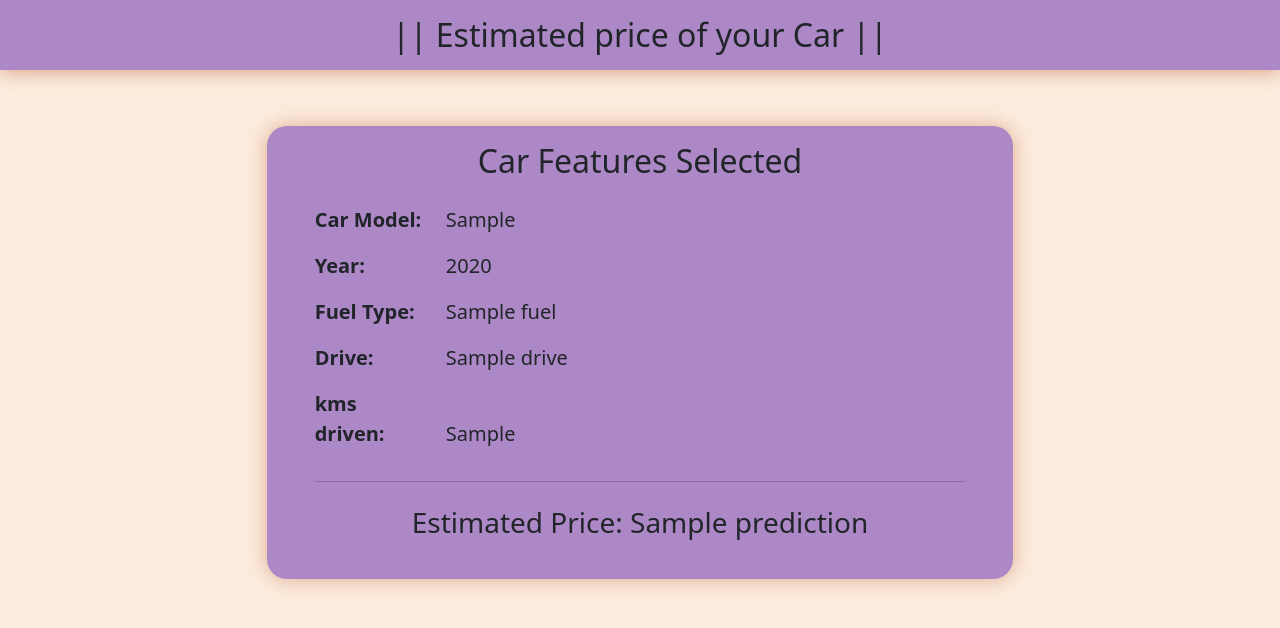
After one commit to chirag-dudhrejia/car_price_predictior, a Flask app: template templates/prediction_page.html in a window 1280 px wide. The commit adds this page. Shown: the top 628 px of the page. Run offline with Flask 3, Linux system fonts and the light colour scheme; the template is opened without the code that fills it: most values are stand-ins (such as "Sample title", 1, 10 or a date in 2020); parts of the project's set-up code (start-up, migrations or seed data) failed here and were passed over.

Commit message:
prediction page improvement

```diff
--- a/app.py
+++ b/app.py
@@ -33,18 +33,17 @@ def perform_prediction():
     fuel = values["fuel_type"]
     drive = values["drive"]
     kms_driven = values["km_travelled"]
-    all_data_list = get_all_data()
 
     prediction = model.predict(pd.DataFrame(data=[[car_model, year, kms_driven, fuel, drive]],
                                             columns=["Car_name", "Year", "Distance", "Fuel_type", "Drive"]))
     prediction = round(prediction[0])
-    return render_template("index.html",
+    return render_template("prediction_page.html",
                            prediction=prediction,
-                           car_names=all_data_list[0],
-                           years=all_data_list[1],
-                           distance=all_data_list[2],
-                           fuel_type=all_data_list[3],
-                           drive=all_data_list[4])
+                           car_model=car_model,
+                           year=year,
+                           fuel=fuel,
+                           drive=drive,
+                           kms_driven=kms_driven)
 
 
 def get_all_data():
--- a/static/css/style.css
+++ b/static/css/style.css
@@ -11,15 +11,33 @@ body {
     background-color: #AD88C6;
     /* border-bottom: 1px solid orangered; */
     box-shadow: 0px 0px 20px 0px rgba(168, 54, 13, 0.495);
-    color: antiquewhite;
+    /* color: antiquewhite; */
 }
 
 
 .btn {
-    background-color: #BC7FCD;
+    background-color: #edadff;
     transition: all 0.2s;
 }
 
 .btn:hover {
     background-color: #86469C;
 }
+
+.prediction-card {
+    background-color: #AD88C6;
+    border-radius: 20px;
+    box-shadow: 0px 0px 20px 0px rgba(168, 54, 13, 0.362);
+}
+
+.prediction-card div {
+    font-size: 20px;
+    /* border: 2px solid blue; */
+}
+
+.prediction-card p {
+    display: inline-block;
+    font-weight: bold;
+    width: 110px;
+    /* border: 2px solid black; */
+}
--- /dev/null
+++ b/templates/prediction_page.html
@@ -0,0 +1,117 @@
+<!DOCTYPE html>
+<html lang="en">
+  <head>
+    <!-- Required meta tags -->
+    <meta charset="utf-8" />
+    <meta name="viewport" content="width=device-width, initial-scale=1" />
+
+    <!-- Bootstrap CSS -->
+    <link
+      href="https://cdn.jsdelivr.net/npm/bootstrap@5.0.2/dist/css/bootstrap.min.css"
+      rel="stylesheet"
+    />
+    <link rel="stylesheet" href="/static/css/style.css" />
+
+    <title>Car Price Pridiction</title>
+  </head>
+  <body>
+    <nav class="navbar bg-body-tertiary text-center p-3">
+      <div class="container-fluid">
+        <h2 class="title mb-0 mx-auto">|| Estimated price of your Car ||</h2>
+      </div>
+    </nav>
+
+    <div class="container-fluid row d-flex justify-content-center p-0 m-0 mt-2">
+      <div
+        class="prediction-card col-11 col-sm-10 col-md-8 col-lg-7 my-5 py-3 px-5  "
+      >
+        <h2 class="text-center mb-4">Car Features Selected</h2>
+        <div class="features-card">
+          <div>
+            <p class="me-3 col-3">Car Model:</p>
+            {{ car_model }}
+          </div>
+          <div>
+            <p class="me-3">Year:</p>
+            {{ year }}
+          </div>
+          <div>
+            <p class="me-3">Fuel Type:</p>
+            {{ fuel }}
+          </div>
+          <div>
+            <p class="me-3">Drive:</p>
+            {{ drive }}
+          </div>
+          <div>
+            <p class="me-3">kms driven:</p>
+            {{ kms_driven }}
+          </div>
+          <hr />
+          <h3 class="text-center my-4">Estimated Price: {{ prediction }}</h3>
+        </div>
+      </div>
+      <!--      <form-->
+      <!--        action="{{ url_for('perform_prediction') }}"-->
+      <!--        method="post"-->
+      <!--        class="col-11 col-sm-10 col-md-8 col-lg-7 car-form p-3"-->
+      <!--      >-->
+
+      <!--        <div class="text-center my-4">-->
+      <!--          <label class="mb-2" for="car_model">Select car:</label>-->
+      <!--          <select class="form-select" id="car_model" name="car_model" required>-->
+      <!--            <option selected>Select model</option>-->
+      <!--            {% for car in car_names %}-->
+      <!--            <option value="{{ car }}">{{ car }}</option>-->
+      <!--            {% endfor %}-->
+      <!--          </select>-->
+      <!--        </div>-->
+
+      <!--        <div class="text-center my-4">-->
+      <!--          <label class="mb-2" for="year">Select year of purchase:</label>-->
+      <!--          <select class="form-select" id="year" name="year" required>-->
+      <!--            <option selected>Select year</option>-->
+      <!--            {% for year in years %}-->
+      <!--            <option value="{{ year }}">{{ year }}</option>-->
+      <!--            {% endfor %}-->
+      <!--          </select>-->
+      <!--        </div>-->
+
+      <!--        <div class="text-center my-4">-->
+      <!--          <label class="mb-2" for="fuel_type">Select fuel type:</label>-->
+      <!--          <select class="form-select" id="fuel_type" name="fuel_type" required>-->
+      <!--            <option selected>Select fuel</option>-->
+      <!--            {% for fuel in fuel_type %}-->
+      <!--            <option value="{{ fuel }}">{{ fuel }}</option>-->
+      <!--            {% endfor %}-->
+      <!--          </select>-->
+      <!--        </div>-->
+
+      <!--        <div class="text-center my-4">-->
+      <!--          <label class="mb-2" for="drive">Select fuel type:</label>-->
+      <!--          <select class="form-select" id="drive" name="drive" required>-->
+      <!--            <option selected>Select drive</option>-->
+      <!--            {% for type in drive %}-->
+      <!--            <option value="{{ type }}">{{ type }}</option>-->
+      <!--            {% endfor %}-->
+      <!--          </select>-->
+      <!--        </div>-->
+
+      <!--        <div class="mb-3 text-center">-->
+      <!--            <label for="km_travelled" class="form-label">Enter distance traveled:</label>-->
+      <!--            <input type="number" class="form-control", name="km_travelled" id="km_travelled" placeholder="eg. 3000" required>-->
+      <!--        </div>-->
+      <!--        <button class="btn w-100 mt-4" type="submit">Predict</button>-->
+      <!--      </form>-->
+
+      <!--      <div class="text-center mt-4">-->
+      <!--        {% if prediction %}-->
+      <!--            <p class="h3">Estimated Price: ₹{{ prediction }}</p>-->
+      <!--        {% endif %}-->
+      <!--      </div>-->
+    </div>
+
+    <!-- Option 1: Bootstrap Bundle with Popper -->
+    <script src="https://cdn.jsdelivr.net/npm/bootstrap@5.0.2/dist/js/bootstrap.bundle.min.js"></script>
+  </body>
+</html>
```
